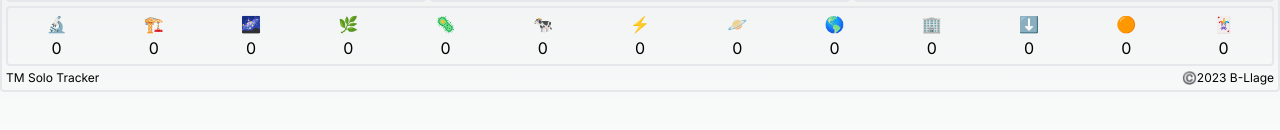
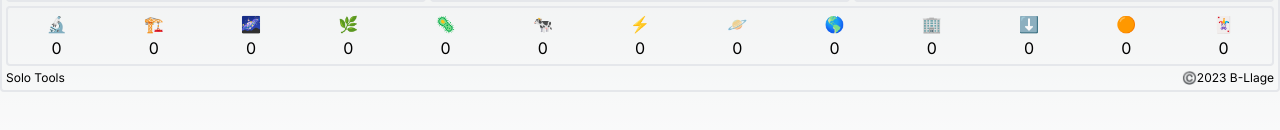
Before and after one commit to Hecedu/SoloTools, a Next.js app: page /tm in a window 1280 px wide. Shown: the part 556-686 px from the top of the page. Built offline with nearby package versions, Linux system fonts and the light colour scheme.

Commit message:
page fix

```diff
--- a/src/app/tm/page.tsx
+++ b/src/app/tm/page.tsx
@@ -6,7 +6,7 @@ import TagManager from '@/components/tm/TagManager';
 import { Tag, terraformingMarsTags } from '@/models/Tag';
 
 
-export default function page() {
+export default function Page() {
   const [generation, setGeneration] = useState<number>(1);
   const [terraformingRating, setTerraformingRating] = useState<number>(14);
 
@@ -122,7 +122,7 @@ export default function page() {
         </div>
         <TagManager tags={tags} setTags={setTags} />
         <div className='flex items-center'>
-          <a className='flex-auto text-xs' href='/'>TM Solo Tracker</a>
+          <a className='flex-auto text-xs' href='/'>Solo Tools</a>
           <a className='flex-auto text-end text-xs' href='https://hectormagana.art/'>©️2023 B-Llage</a>
         </div>
       </div>
```
